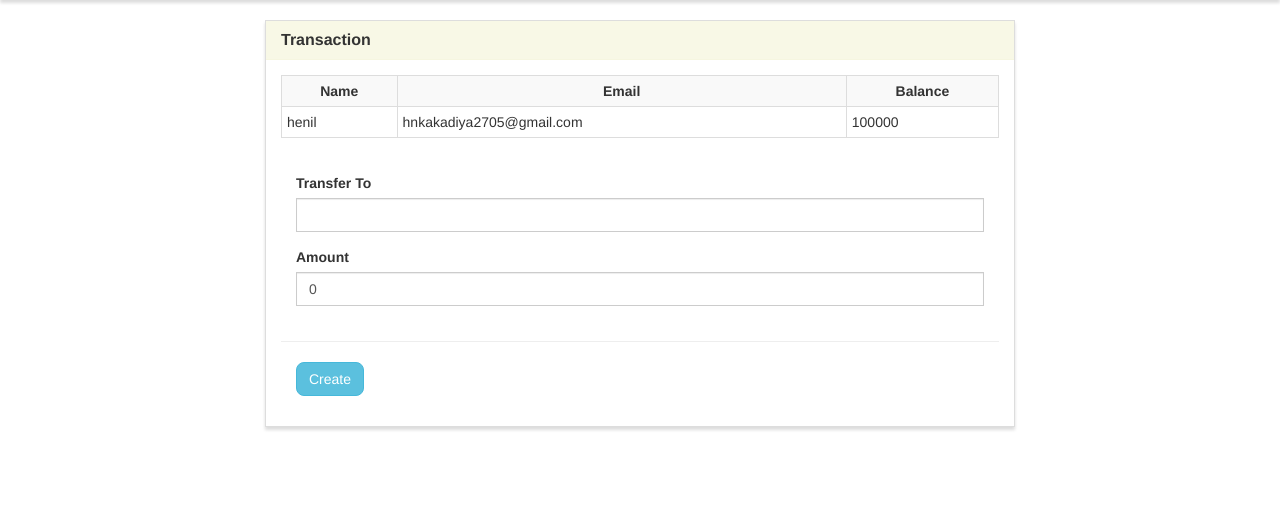
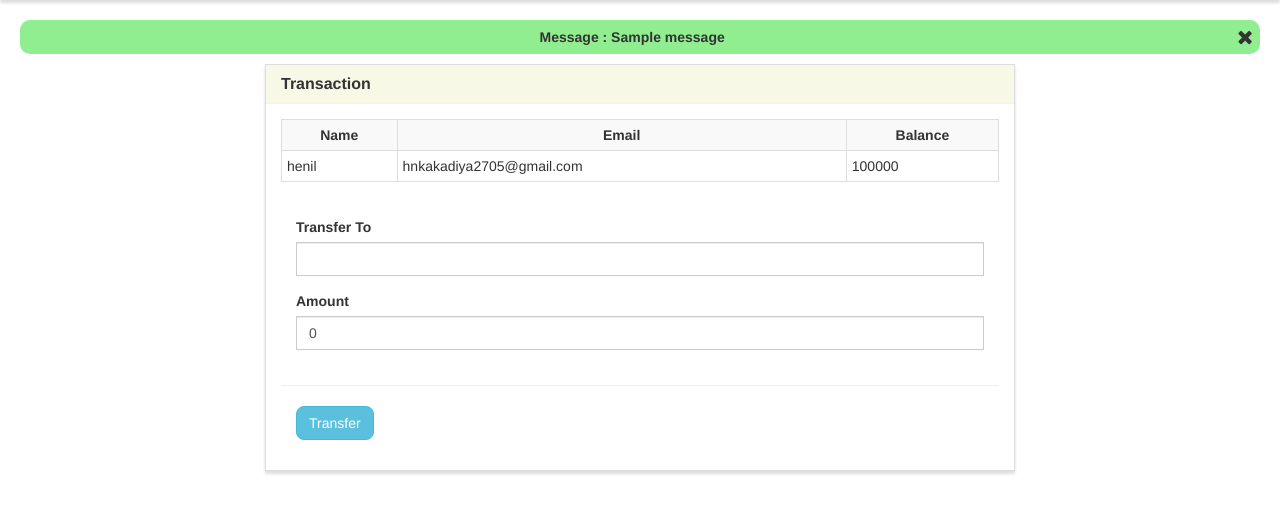
Before and after one commit to Henil1718/Basic-Banking-System, a Django app: page /transfer/16/ in a window 1280 px wide. Shown: the part 52-566 px from the top of the page. Run offline with Django 3.2, Linux system fonts and the light colour scheme; data comes from the database, SQL or seed files in the repository; both versions use the stored data as it was after the commit; one stand-in notice (Sample message) is shown; some libraries are stand-ins or nearby versions.

Commit message:
final commit

```diff
--- a/Bank/templates/Bank/base.html
+++ b/Bank/templates/Bank/base.html
@@ -12,6 +12,7 @@
     <!-- Bootstrap CSS -->
     <link rel="stylesheet" href="https://maxcdn.bootstrapcdn.com/bootstrap/3.3.7/css/bootstrap.min.css"
         integrity="sha384-BVYiiSIFeK1dGmJRAkycuHAHRg32OmUcww7on3RYdg4Va+PmSTsz/K68vbdEjh4u" crossorigin="anonymous">
+    <link rel="stylesheet" href="https://cdnjs.cloudflare.com/ajax/libs/font-awesome/4.7.0/css/font-awesome.min.css">
     <link rel="stylesheet" type="text/css" href="{% static 'navbar.css' %}" />
 
 </head>
@@ -39,6 +40,22 @@
             </div><!-- /.navbar-collapse -->
         </div>
     </nav>
+    {% for message in messages %}
+    {% if message.tags == "success" %}
+    <div
+        style="background-color:lightgreen; padding:7px; font-weight:600; text-align:center; margin:10px 20px; border-radius:10px;">
+        <p style="display:inline; ">Message : {{ message }}</p>
+        <i onclick=removeDiv(this) style="font-size:20px; float:right;" class="fa">&#xf00d;</i>
+    </div>
+    {% endif %}
+    {% if message.tags == "error" %}
+    <div
+        style="background-color:rgba(233, 115, 115, 0.87); padding:7px; font-weight:600; text-align:center; margin:10px 20px; border-radius:10px;">
+        <p style="display:inline; ">Message : {{ message }}</p>
+        <i onclick=removeDiv(this) style="font-size:20px; float:right;" class="fa">&#xf00d;</i>
+    </div>
+    {% endif %}
+    {% endfor %}
     <div class="container">
         {% block main %}{% endblock %}
     </div>
@@ -51,6 +68,11 @@
     <script src="https://maxcdn.bootstrapcdn.com/bootstrap/4.0.0/js/bootstrap.min.js"
         integrity="sha384-JZR6Spejh4U02d8jOt6vLEHfe/JQGiRRSQQxSfFWpi1MquVdAyjUar5+76PVCmYl"
         crossorigin="anonymous"></script>
+    <script>
+        function removeDiv(btn) {
+            ((btn.parentNode).parentNode).removeChild(btn.parentNode);
+        }
+    </script>
 </body>
 
 </html>
--- a/Bank/templates/Bank/transfer.html
+++ b/Bank/templates/Bank/transfer.html
@@ -3,6 +3,9 @@
 {% block title %}Transfer{% endblock %}
 
 {% block main %}
+{% if form.error %}
+    <p>{{ form.error }}</p>
+{% endif %}
 <div class="row">
     <div class="col-lg-8 col-lg-offset-2">
         <div class="panel panel-default">
@@ -49,7 +52,7 @@
                                     <hr />
                                     <div class="col-lg-4">
                                         <button type="submit" name="submit" class="btn btn-info"
-                                            style="border-radius: 8px;" value="{{user.name}}">Create</button>
+                                            style="border-radius: 8px;" value="{{user.name}}">Transfer</button>
                                     </div>
                                 </div>
                             </div>
--- a/Bank/views.py
+++ b/Bank/views.py
@@ -1,6 +1,7 @@
 from django.shortcuts import render, redirect
 from django.http import HttpResponse
 from datetime import datetime
+from django.contrib import messages
 from django.db.models import F
 
 from .forms import CreateUserform, CreateTransferform
@@ -10,7 +11,7 @@ from .models import Userform, Transferform
 def bank(request):
     return render(request, 'Bank/bank.html')
 
-# available users page
+# users page
 def transaction(request):
     users = Userform.objects.all()
     context = {
@@ -24,6 +25,7 @@ def create_user(request):
         form = CreateUserform(request.POST)
         if form.is_valid():
             form.save()
+            messages.success(request, f'Your account has been created!')
             return redirect('transaction')
     else:
         form = CreateUserform()
@@ -40,31 +42,34 @@ def transfer(request, user_id):
         if forms.is_valid():
             receiver = forms.cleaned_data['receiver_name']
             amount = forms.cleaned_data['amount']
-            sender = user
-            sender_name = Userform.objects.get(name=sender)
+            sender_name = Userform.objects.get(name=user)
+            sender = sender_name.name
 
-            if receiver != user and sender_name.balance >= amount:
-                sender_name.balance = F('balance') - amount
-                sender_name.save()
+            if Userform.objects.filter(name=receiver).exists():
+                if receiver == sender:
+                    messages.error(request, 'Enter a valid name')
+                elif sender_name.balance < amount:
+                    messages.error(request, 'Insufficient balance')
+                elif amount < 0:
+                    messages.error(request, 'Enter positive amount')
+                elif sender_name.balance >= amount:
+                    sender_name.balance = F('balance') - amount
+                    sender_name.save()
 
-                receiver_name = Userform.objects.get(name=receiver)
-                receiver_name.balance = F('balance') + amount
-                receiver_name.save()
+                    receiver_name = Userform.objects.get(name=receiver)
+                    receiver_name.balance = F('balance') + amount
+                    receiver_name.save()
 
-                transfer_form = Transferform()
-                transfer_form.sender_name = sender
-                transfer_form.receiver_name = receiver
-                transfer_form.amount = amount
-                transfer_form.date = datetime.now()
-                transfer_form.save()
-
-                return redirect('transaction_history')
+                    transfer_form = Transferform()
+                    transfer_form.sender_name = sender_name
+                    transfer_form.receiver_name = receiver
+                    transfer_form.amount = amount
+                    transfer_form.date = datetime.now()
+                    transfer_form.save()
+                    messages.success(request, 'Transaction successful')
+                    return redirect('transaction_history')
             else:
-                html = '<div class="alert alert-warning"> <strong>Warning!</strong> Indicates a warning that might need attention.</div>'
-                return HttpResponse('Error handler content', status=403)
-        else:
-            html = '<div class="alert alert-warning"> <strong>Warning!</strong> Indicates a warning that might need attention.</div>'
-            return HttpResponse(html)
+                messages.error(request, 'Enter valid name')
     else:
         forms = CreateTransferform()
     context = {
@@ -76,7 +81,8 @@ def transfer(request, user_id):
 # transaction_history page
 def transaction_history(request):
     transaction_details = Transferform.objects.all()
+    result = reversed(list(transaction_details))
     context = {
-        'transaction_details' : transaction_details
+        'transaction_details' : result
     }
     return render(request, 'Bank/transaction_history.html', context)
--- a/Banking_system/settings.py
+++ b/Banking_system/settings.py
@@ -11,6 +11,7 @@ https://docs.djangoproject.com/en/3.0/ref/settings/
 """
 
 import os
+from django.contrib.messages import constants as messages
 
 # Build paths inside the project like this: os.path.join(BASE_DIR, ...)
 BASE_DIR = os.path.dirname(os.path.dirname(os.path.abspath(__file__)))
@@ -126,3 +127,8 @@ MEDIA_ROOT = os.path.join(BASE_DIR, 'media')
 MEDIA_URL = '/media/'
 
 CRISPY_TEMPLATE_PACK = 'bootstrap4'
+
+MESSAGE_TAGS = {
+    messages.INFO: '',
+    50: 'critical',
+}
```
Also changed, not shown: Bank/templates/Bank/error.html (added, +25 -0 lines), db.sqlite3.
